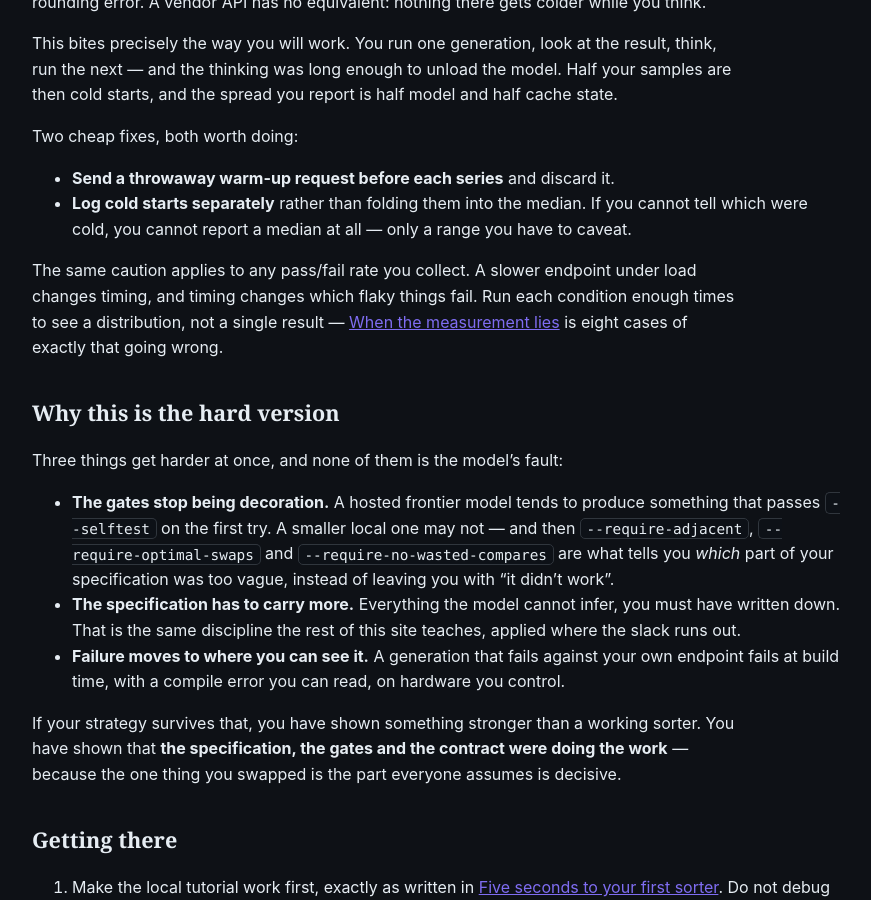
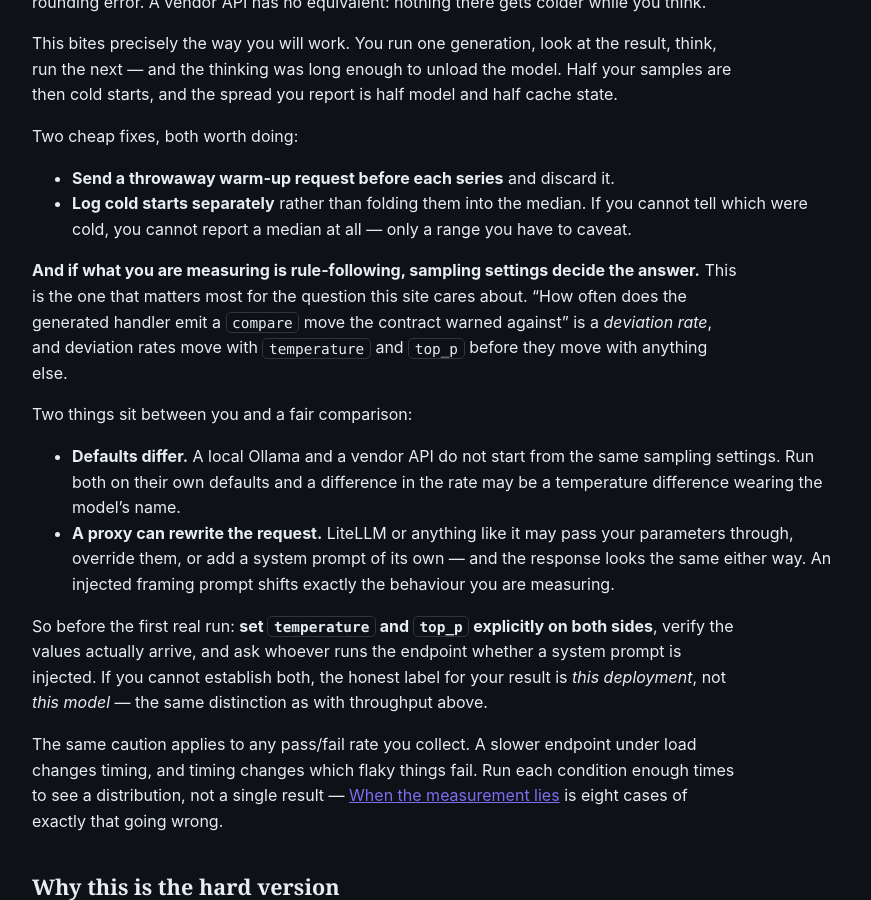
Before and after one commit to scimbe/CADS-DEMO-sort-docs, a Jekyll site: the page built from _how-to/run-against-your-own-model.md, in a window 1280 px wide and 900 px high, scrolled down 2130 px. Shown: the whole window, without its empty margins (322-1193 px from the left). Built offline with Jekyll 4.4.1, drawn with Linux system fonts in a browser that asks for light colours.

Commit message:
docs: sampling settings decide a deviation rate, and why prose loses to guards
Third confounder for measuring against a self-hosted endpoint, and the worst
one for this site's actual question. 'How often does the handler emit a compare
move the contract warned against' is a deviation rate, and those move with
temperature before they move with anything else. Local and vendor defaults
differ, and a proxy may pass parameters through, override them, or inject a
system prompt -- the response looks identical either way.

So: set temperature and top_p explicitly on both sides, verify they arrive, ask
whether a system prompt is injected. Failing that, the honest label is 'this
deployment', not 'this model'.

change-the-skill gains the reason the warning sat in prose at all: prose is
cheaper than a guard and feels just as right while you write it. Prose gets
read when someone is looking; a gate holds when nobody is.

```diff
--- a/_how-to/run-against-your-own-model.md
+++ b/_how-to/run-against-your-own-model.md
@@ -92,6 +92,25 @@ Two cheap fixes, both worth doing:
 - **Log cold starts separately** rather than folding them into the median. If you cannot tell which
   were cold, you cannot report a median at all — only a range you have to caveat.
 
+**And if what you are measuring is rule-following, sampling settings decide the answer.** This is
+the one that matters most for the question this site cares about. "How often does the generated
+handler emit a `compare` move the contract warned against" is a *deviation rate*, and deviation
+rates move with `temperature` and `top_p` before they move with anything else.
+
+Two things sit between you and a fair comparison:
+
+- **Defaults differ.** A local Ollama and a vendor API do not start from the same sampling settings.
+  Run both on their own defaults and a difference in the rate may be a temperature difference
+  wearing the model's name.
+- **A proxy can rewrite the request.** LiteLLM or anything like it may pass your parameters through,
+  override them, or add a system prompt of its own — and the response looks the same either way. An
+  injected framing prompt shifts exactly the behaviour you are measuring.
+
+So before the first real run: **set `temperature` and `top_p` explicitly on both sides**, verify the
+values actually arrive, and ask whoever runs the endpoint whether a system prompt is injected. If
+you cannot establish both, the honest label for your result is *this deployment*, not *this model* —
+the same distinction as with throughput above.
+
 The same caution applies to any pass/fail rate you collect. A slower endpoint under load changes
 timing, and timing changes which flaky things fail. Run each condition enough times to see a
 distribution, not a single result — [When the measurement lies]({{ '/explanation/when-the-measurement-lies/' | relative_url }})
```
Also changed, not shown: _how-to/change-the-skill.md (+5 -0 lines).
